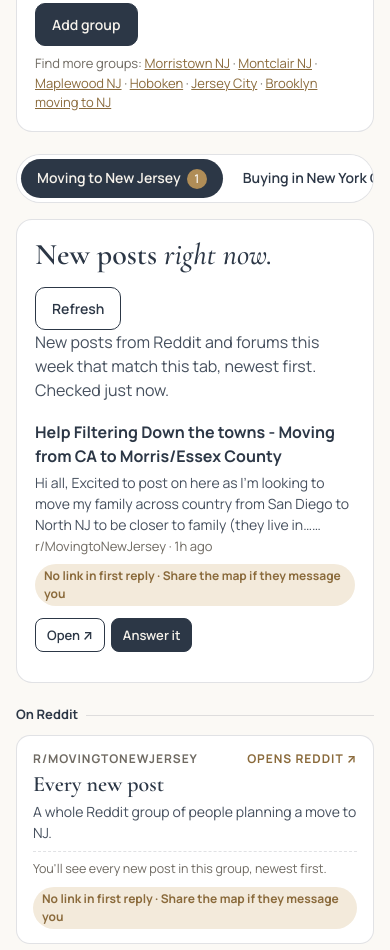
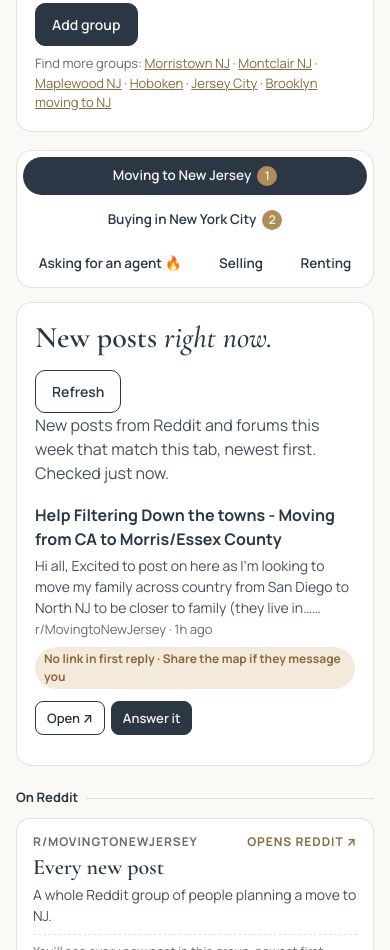
Before and after one commit to JGcitytosuburbs/radar, a plain HTML site: page index.html in a window 390 px wide. Shown: the part 2003-2953 px from the top of the page. Drawn offline with nearby package versions, Linux system fonts and the light colour scheme.

Commit message:
Phone: tabs wrap so all five show
Co-Authored-By: Claude Opus 5.5 <noreply@anthropic.com>

```diff
--- a/index.html
+++ b/index.html
@@ -78,6 +78,10 @@ a.spot:hover{border-color:var(--brass);box-shadow:0 4px 18px rgba(44,55,70,.07)}
 .tabs button[aria-selected="true"]{background:var(--strong);color:var(--on-strong)}
 .tabs .tc{display:inline-block;min-width:20px;margin-left:6px;padding:0 6px;border-radius:999px;background:var(--brass);color:var(--on-strong);font-size:12px;line-height:20px;text-align:center}
 .tabs .tc[hidden]{display:none}
+@media(max-width:720px){
+  .tabs{display:flex;flex-wrap:wrap;overflow:visible;border-radius:16px;gap:6px;padding:6px}
+  .tabs button{flex:1 1 auto;padding:9px 12px;font-size:13.5px;white-space:nowrap}
+}
 .sweep{margin:0 0 18px}
 .swc{font:700 13px var(--sans);color:var(--brass-dark)}
 .swl{display:grid;gap:6px}
```
